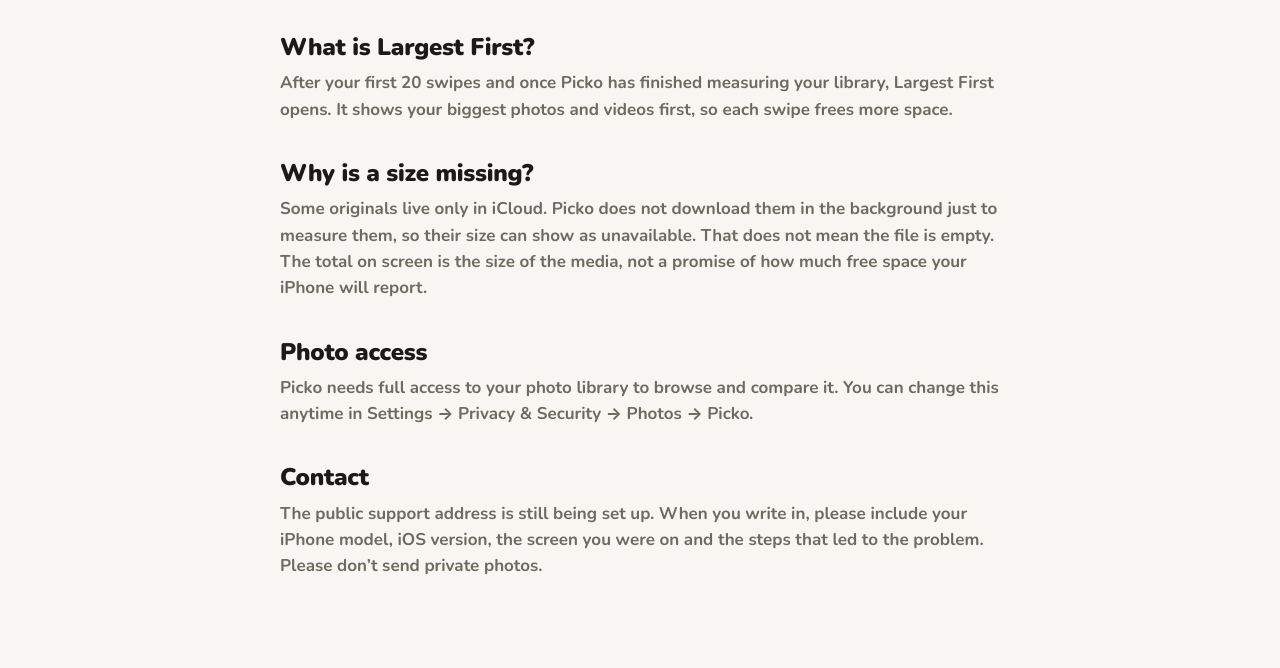
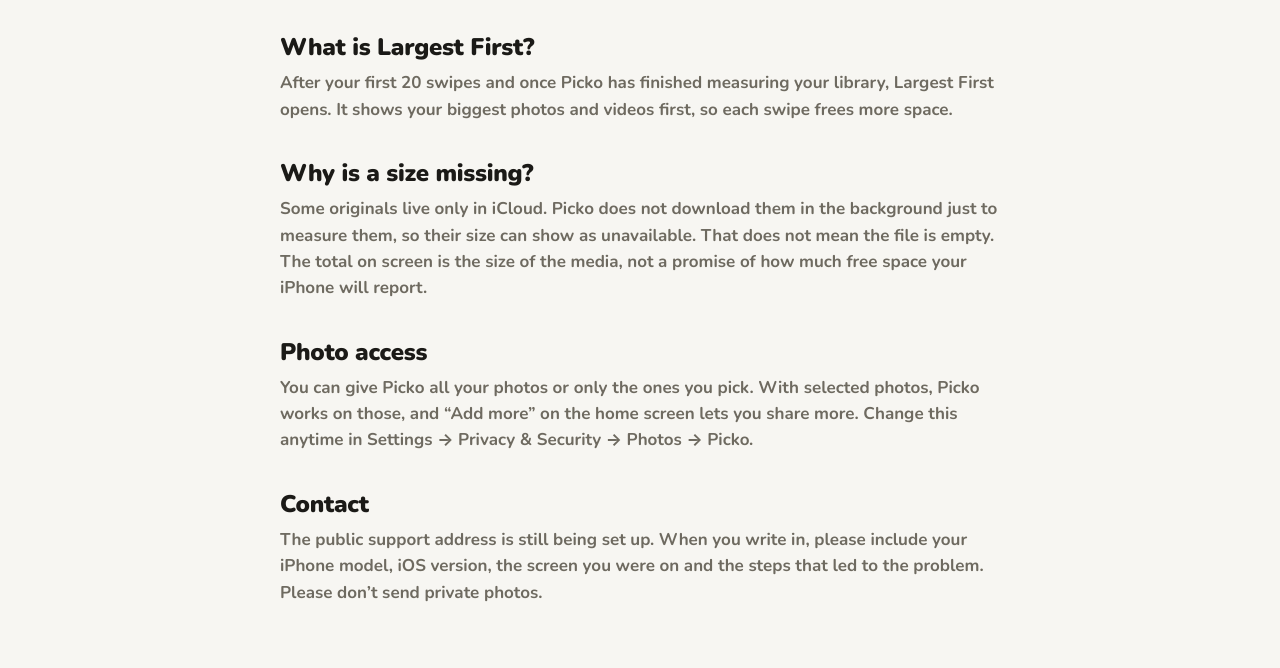
Before and after one commit to TD10w/picko, a plain HTML site: page support.html in a window 1280 px wide. Shown: the part 658-1326 px from the top of the page. Drawn offline with nearby package versions, Linux system fonts and the light colour scheme.

Commit message:
Update site from e901cc4

```diff
--- a/support.html
+++ b/support.html
@@ -45,7 +45,7 @@
     </section>
     <section>
       <h2>Photo access</h2>
-      <p>Picko needs full access to your photo library to browse and compare it. You can change this anytime in Settings → Privacy &amp; Security → Photos → Picko.</p>
+      <p>You can give Picko all your photos or only the ones you pick. With selected photos, Picko works on those, and “Add more” on the home screen lets you share more. Change this anytime in Settings → Privacy &amp; Security → Photos → Picko.</p>
     </section>
     <section>
       <h2>Contact</h2>
```
Also changed, not shown: privacy.html (+1 -1 lines).
